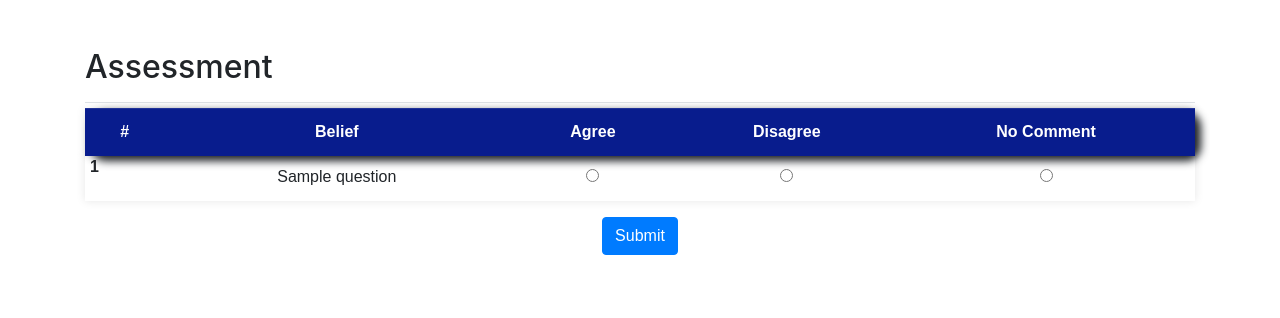
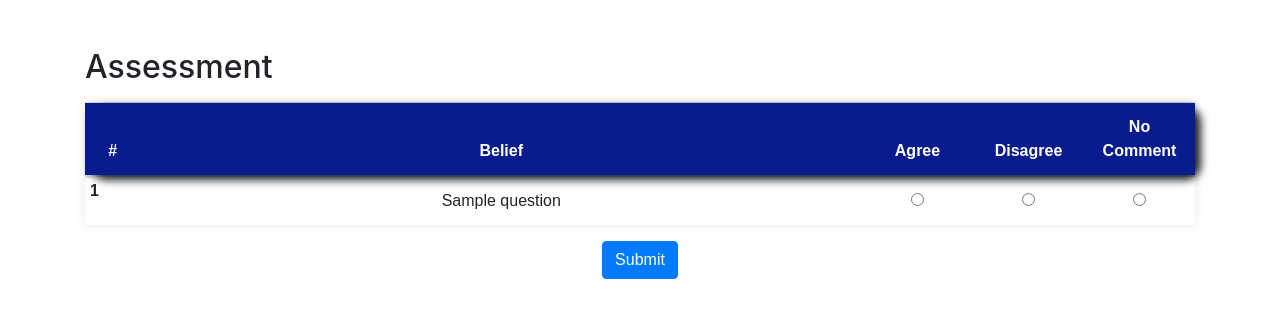
Before and after one commit to ChristoffBrink/vaultoftruth-main_withchat, a Django app: page /assessment/ in a window 1280 px wide. Shown: the part 73-391 px from the top of the page. Run offline with Django 4.2, Linux system fonts and the light colour scheme; a user stored in the database is signed in; tables that the repository leaves empty hold one stand-in row (values such as "Sample post"); some libraries are stand-ins or nearby versions.

Commit message:
assesment

```diff
--- a/truthlist/static/truthlist/font.css
+++ b/truthlist/static/truthlist/font.css
@@ -44,5 +44,10 @@
     .title-name{
       font-size: 14px;
     }
-
+    .m-fs-12{
+      font-size: 12px;
+    }
+    .m-fs-24{
+      font-size: 24px;
+    }
   }
--- a/truthlist/templates/truthlist/assessment.html
+++ b/truthlist/templates/truthlist/assessment.html
@@ -4,11 +4,11 @@
 
 
 
-<form class="container my-5" style="overflow-x: scroll;" action="{% url 'assessment' %}" method="POST">
+<form class="container my-5" action="{% url 'assessment' %}" method="POST">
     {% csrf_token %}
-    <h2 class="">Assessment</h2>
-    <table class="table mt-3">   <!-- This contsructs the table */-->
-        <thead style="position: sticky; top: 60px; z-index: 1; background-color: white;  background-color: #ffffff;box-shadow: 0px 0px 9px 0px rgba(0,0,0,0.1);;text-align : center;word-wrap: normal; border-radius: 15px;     padding: 10px;box-shadow: 6px 4px 8px;text-align: center; " >
+    <h2 class="m-fs-24">Assessment</h2>
+    <table class="table mt-3 m-fs-12">   <!-- This contsructs the table */-->
+        <thead style="position: sticky; top: 75px; z-index: 1; background-color: white;  background-color: #ffffff;box-shadow: 0px 0px 9px 0px rgba(0,0,0,0.1);;text-align : center;word-wrap: normal; border-radius: 15px;     padding: 10px;box-shadow: 6px 4px 8px;text-align: center; " >
           <tr style="  background-color:#081C8D;box-shadow: 0px 0px 9px 0px rgba(0,0,0,0.1);;text-align : center;word-wrap: normal ;color:#FFFFFF">
             <th scope="col">#</th>        <!-- These are the column headings */-->
             <th scope="col">Belief</th>
@@ -21,15 +21,15 @@
 
             {% for data in questions %}  <!-- tr constructs the rows */-->
             <tr style="  background-color: #ffffff;box-shadow: 0px 0px 9px 0px rgba(0,0,0,0.1);;text-align : center;word-wrap: normal;">
-                <th scope="row" style="border-radius: 3px;padding: 1px 5px;display: flex;justify-content: space-between; margin-bottom: 15px;text-align : center;word-wrap: normal ;">{{ forloop.counter }}</th>
-                <td>{{ data.question }}</td>
-                <td> <!-- actual element in the row */-->
+                <th scope="row" style="width: 5%; border-radius: 3px;padding: 1px 5px;display: flex;justify-content: space-between; margin-bottom: 15px;text-align : center;word-wrap: normal ;">{{ forloop.counter }}</th>
+                <td style="width: 65%;">{{ data.question }}</td>
+                <td style="width: 10%"> <!-- actual element in the row */-->
                     <input class="radio-btn" type="radio" name="{{ data.id }}" value="agree">
                 </td>
-                <td>
+                <td style="width: 10%">
                     <input class="radio-btn" type="radio" name="{{ data.id }}" value="disagree">
                 </td>
-                <td>
+                <td style="width: 10%">
                     <input class="radio-btn" type="radio" name="{{ data.id }}" value="no_comment">
                 </td>
             </tr>
--- a/truthlist/templates/truthlist/download_certificate.html
+++ b/truthlist/templates/truthlist/download_certificate.html
@@ -3,13 +3,13 @@
 {% block content %}
 
 
-<div class="container my-5" style="overflow-x: scroll;">
+<div class="container my-5">
     <form action="{% url 'download_certificate' %}" method="post">
         {% csrf_token %}
         <button type="submit" class="btn btn-success">Download</button>
     </form>
     <table class="table mt-3">
-        <thead class="table-header" style="position: sticky; top: 60px; z-index: 1;  background-color: #ffffff;box-shadow: 0px 0px 9px 0px rgba(0,0,0,0.1);;text-align : center;word-wrap: normal; border-radius: 15px;     padding: 10px;box-shadow: 6px 4px 8px;text-align: center; ">
+        <thead class="table-header" style="position: sticky; top: 75px; z-index: 1;  background-color: #ffffff;box-shadow: 0px 0px 9px 0px rgba(0,0,0,0.1);;text-align : center;word-wrap: normal; border-radius: 15px;     padding: 10px;box-shadow: 6px 4px 8px;text-align: center; ">
           <tr style="  background-color:#081C8D;box-shadow: 0px 0px 9px 0px rgba(0,0,0,0.1);;text-align : center;word-wrap: normal ;color:#FFFFFF">
             <th scope="col">#</th>
             <th scope="col">Belief</th>
```
